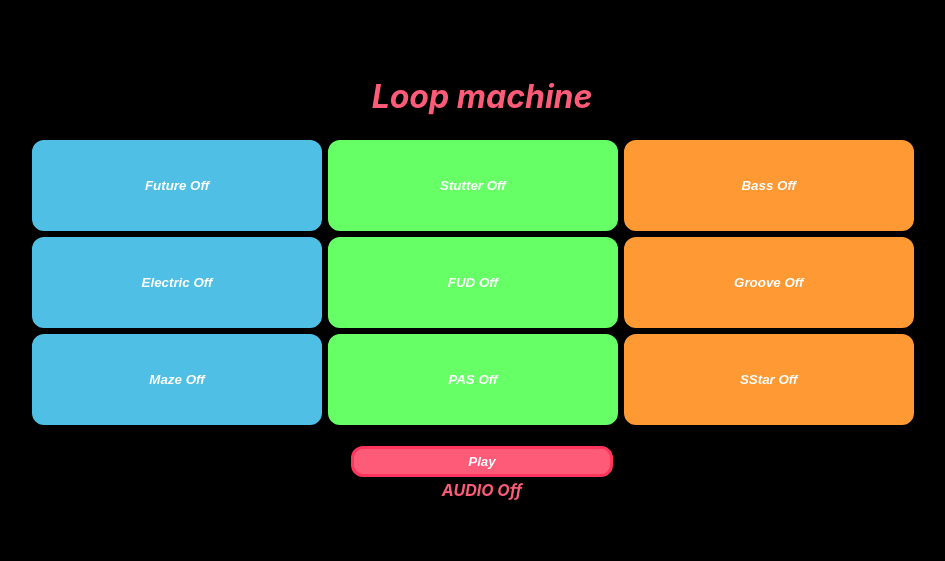
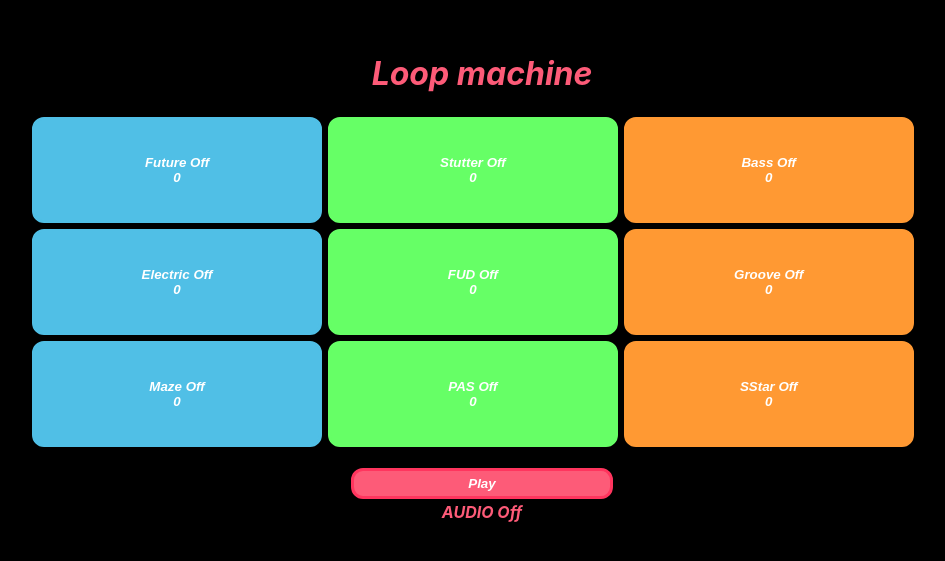
Before and after one commit to AnnaFilipov93/loop-machine, a React (Create React App) app: page / in a window 1280 px wide. Shown: the part 115-676 px from the top of the page, without its empty margins (158-1103 px from the left). Built offline with nearby package versions, Linux system fonts and the light colour scheme.

Commit message:
Adding loop

```diff
--- a/src/components/Pad.js
+++ b/src/components/Pad.js
@@ -1,10 +1,45 @@
-import React from 'react';
+import React,{useState, useEffect} from 'react';
 import useAudio from '../useAudio.js';
 import './Pad.css'
 
 
-export const Pad = ({ url, isAudioOn, isLoopOn, name, id }) => {
-  const [playing, toggle] = useAudio(url, isAudioOn, isLoopOn, name);
+
+
+export const Pad = ({ url, isLoopOn, name, id, counter }) => {
+  //const [playing, toggle] = useAudio(url, isAudioOn, isLoopOn, name);
+
+  const [audio] = useState(new Audio(url));
+  const [playing, setPlaying] = useState(false);
+  const toggle = () => setPlaying(!playing);
+
+  useEffect(() => {
+      if (playing && isLoopOn) {
+          audio.play();
+      } else {
+          audio.pause();
+          audio.currentTime = 0;
+      }
+  }, [playing, audio, isLoopOn]);
+
+  useEffect(() => {
+    audio.loop = true;
+    audio.addEventListener('ended', () => setPlaying(false));
+    return () => {
+      audio.removeEventListener('ended', () => setPlaying(false));
+    };
+  }, [audio]);
+
+  useEffect(() => {
+    //if active -> start playing from 0
+    //if is On
+    //audio.play
+    //if(counter)
+    if(playing )
+    {
+      audio.play();
+
+    }
+  }, [counter]);
 
 
   return (
@@ -13,6 +48,8 @@ export const Pad = ({ url, isAudioOn, isLoopOn, name, id }) => {
         {name +' '}
         {playing ? 'On' : 'Off'}
 
+        <div>{counter}</div>
+
       </button>
     </span>
   );
--- a/src/components/Pads.js
+++ b/src/components/Pads.js
@@ -1,66 +1,70 @@
-import React, { useState } from 'react';
+import React, { useEffect, useState } from 'react';
 import { Pad } from './Pad.js';
 import './Pads.css'
 
 export const Pads = (props) => {
   const { data } = props;
-  const [isAudioOn, setIsAudioOn] = useState(false);
+  //const [isAudioOn, setIsAudioOn] = useState(false);
   const [isLoopOn, setIsLoopOn] = useState(false);
+  const [counter, setCounter] = useState(0);
+  const [intervalId, setIntervalId] = useState(0);
 
-  let arr = [];
-  let counter = 0;
-
-
-
-  const loop = () => {
-
-    while (props.isAudioOn){
-        if(counter !== 9){
-            setTimeout( (counter + 1), 1000)
-        }
-        else if (counter = 0){
-
-        }
-
-    }
-  }
-
+  //let arr = [];
 
   const handleClick = () => {
-    setIsAudioOn((prev) => !prev);
+    //setIsAudioOn((prev) => !prev);
     setIsLoopOn((prev) => !prev);
+
   };
+const printArr = () => {
 
-  const printArr = () => {
+  /*
 
     for(const i in arr){
         console.log(`${i}: `);
-        console.dir(arr[i]);
+        console.dir(arr[i]);{}
     }
+*/
+  };
 
-  };
+  useEffect(() => {
+    if(isLoopOn){
+      const id = setInterval(() => {
+      setCounter(counter=> counter+1)
+      }, 9000);
+
+      setIntervalId(()=>id)
+
+    }
+      else{
+      clearInterval(intervalId);
+    }
+  }, [isLoopOn]);
+
 
   return (
     <div className="pads">
-      {arr = data.map((pad) => (
+      {data.map((pad) => (
         <Pad
           key={pad.name}
           name={pad.name}
           url={pad.url}
-          isAudioOn={isAudioOn}
           isLoopOn={isLoopOn}
           id={pad.id}
+          counter={counter}
         />
       ))}
 
       <div className = "playButtonContainer">
           <button className="playButton" onClick={handleClick} >
-              {`${isAudioOn ? 'Stop' : 'Play'}`}
+              {`${isLoopOn ? 'Stop' : 'Play'}`}
           </button>
 
-          <div>{isAudioOn ? 'AUDIO ON' : ' AUDIO Off'}</div>
+
+          <div>{isLoopOn ? 'AUDIO ON' : ' AUDIO Off'}</div>
       </div>
       <div>{printArr()}</div>
+      <div> {}</div>
     </div>
   );
 };
```
Also changed, not shown: src/useAudio.js (line endings or trailing spaces).
